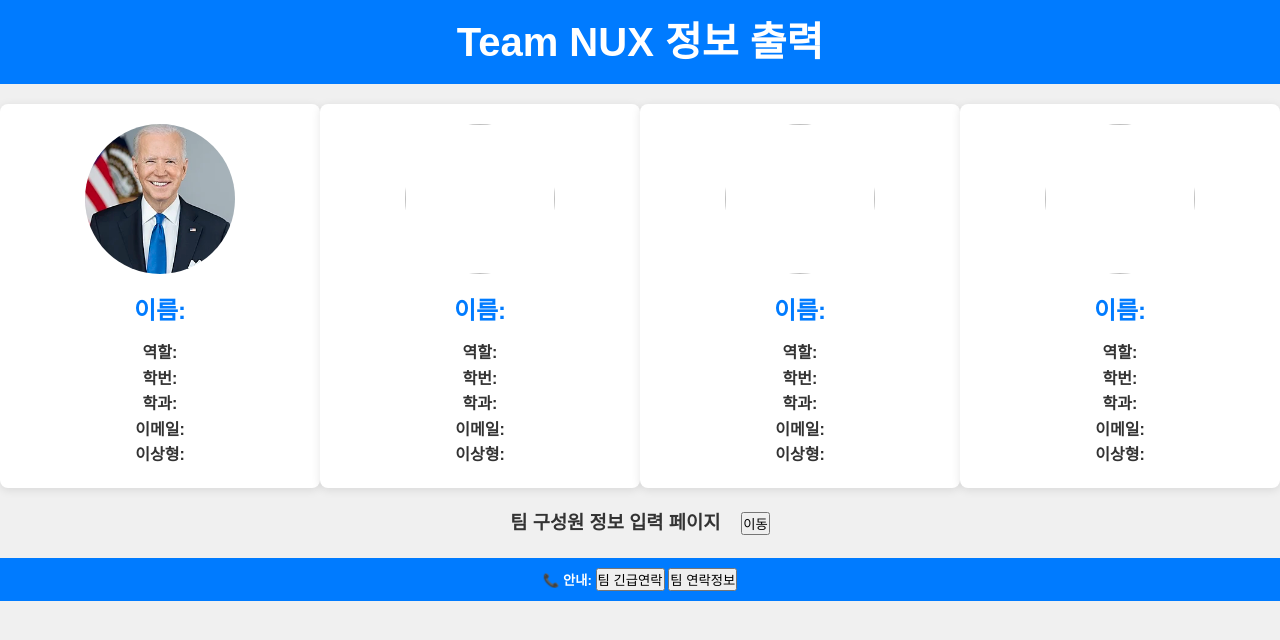
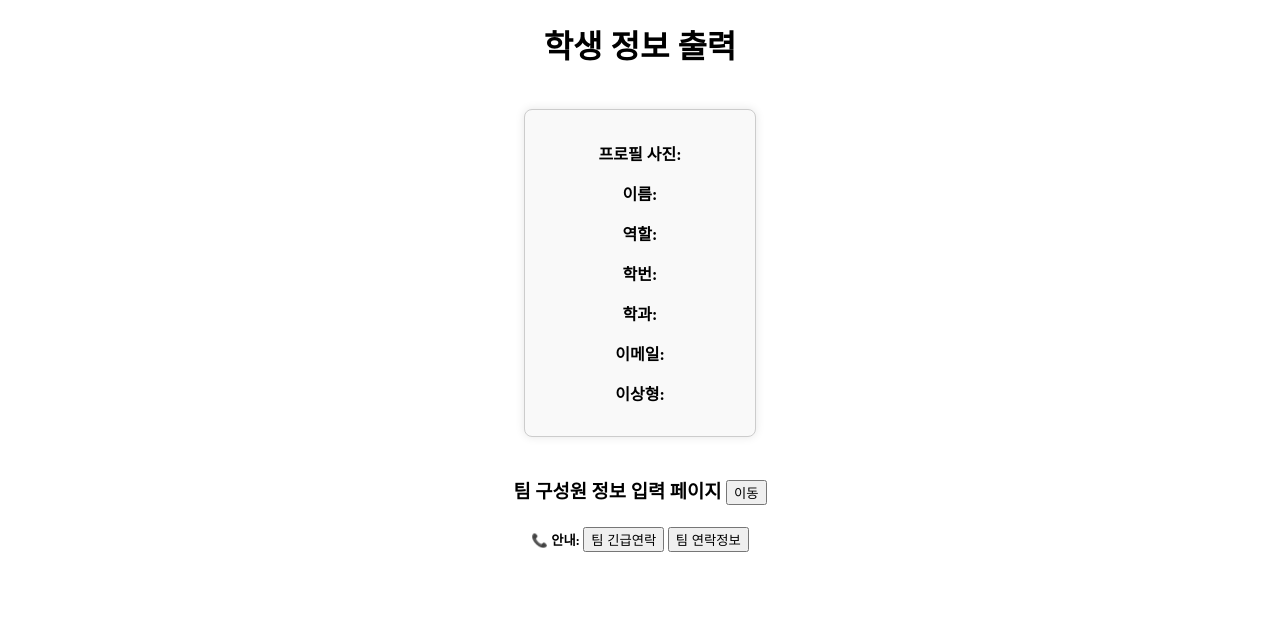
Before and after one commit to CSID-DGU/2025-1-OSSPrac-nux-04, a Flask app: page / in a window 1280 px wide. Shown: the top 640 px of the page. Run offline with Flask 3, Linux system fonts and the light colour scheme.

Commit message:
index, input 수정

```diff
--- a/Subject3_2/templates/index.html
+++ b/Subject3_2/templates/index.html
@@ -2,71 +2,47 @@
 <html lang="ko">
 <head>
     <meta charset="UTF-8">
-        <meta name="viewport" content="width=devide-width, initial-scale=1.0">
-        <title>Team NUX 정보 출력</title>
-        <link rel="stylesheet" href="{{ url_for('static', filename='style.css') }}">
+    <meta name="viewport" content="width=device-width, initial-scale=1.0">
+    <!-- <link rel="stylesheet" href="{{ url_for('static', filename='style.css') }}"> -->
+    <title>학생 정보 출력</title>
     <style>
-            .containera{
+        .container {
             display: flex;
             justify-content: center;
             gap: 20px;
             padding: 20px;
         }
-            .student-blocka{
+        .student-block {
             background-color: #f9f9f9;
-                justify-content: center;
-                gap: 20px;
-                padding: 20px;
+            padding: 15px;
+            border: 1px solid #ccc;
+            border-radius: 8px;
+            width: 200px;
+            text-align: center;
+            box-shadow: 0px 0px 10px rgba(0, 0, 0, 0.1);
         }
-            h1, h3, h5{
+        h1, h3, h5 {
             text-align: center;
         }
     </style>
     <script>
-            function showContactInfo(){
-                alert("긴급전화: 010-7832-4105")
+        function showContactInfo() {
+            alert("긴급전화: 010-1234-5678");
         }
-            function openContactPage(){
-                window.open("/contact","contactPage","width=600, height=400")
+        function openContactPage() {
+            window.open("/contact", "contactPage", "width=600,height=400");
         }
-            function openInputPage(){
-                window.open("/input","InputPage","width=800, height=600")
+        function openInputPage() {
+            window.open("/input", "InputPage", "width=800,height=600");
         }
     </script>
 </head>
 <body>
-        <header><h1>Team NUX 정보 출력</h1></header>
+    <h1>학생 정보 출력</h1>
     <div class="container">
         <div class="student-block">
-                <img src="{{ url_for('static', filename='images/JoeBiden.webp') }}" alt="이미지1">
-                <h2><strong>이름: </strong></h2>
-                <p><strong>역할: </strong></p>
-                <p><strong>학번: </strong></p>
-                <p><strong>학과: </strong></p>
-                <p><strong>이메일: </strong></p>
-                <p><strong>이상형: </strong></p>
-            </div>
-            <div class="student-block">
-                <img>
-                <h2><strong>이름: </strong></h2>
-                <p><strong>역할: </strong></p>
-                <p><strong>학번: </strong></p>
-                <p><strong>학과: </strong></p>
-                <p><strong>이메일: </strong></p>
-                <p><strong>이상형: </strong></p>
-            </div>
-            <div class="student-block">
-                <img>
-                <h2><strong>이름: </strong></h2>
-                <p><strong>역할: </strong></p>
-                <p><strong>학번: </strong></p>
-                <p><strong>학과: </strong></p>
-                <p><strong>이메일: </strong></p>
-                <p><strong>이상형: </strong></p>
-            </div>
-            <div class="student-block">
-                <img>
-                <h2><strong>이름: </strong></h2>
+            <p><strong>프로필 사진: </strong></p>
+            <p><strong>이름: </strong></p>
             <p><strong>역할: </strong></p>
             <p><strong>학번: </strong></p>
             <p><strong>학과: </strong></p>
@@ -74,11 +50,10 @@
             <p><strong>이상형: </strong></p>
         </div>
     </div>
-        <h3>팀 구성원 정보 입력 페이지 &nbsp&nbsp <button onclick="openInputPage()">이동</button></h3>
+    <h3> 팀 구성원 정보 입력 페이지 <button onclick="openInputPage()"> 이동 </button> </h3>
     <footer>
-            <h5>📞 안내: <button onclick="showContactInfo()">팀 긴급연락</button>
-                <button onclick="openContactPage()">팀 연락정보</button>
-            </h5>
+        <h5>📞 안내: <button onclick="showContactInfo()"> 팀 긴급연락</button>
+            <button onclick="openContactPage()"> 팀 연락정보</button> </h5>
     </footer>
 </body>
 </html>
```
Also changed, not shown: Subject3_2/templates/input.html (+22 -1 lines). Lines whose indentation alone changed are shown as unchanged.
